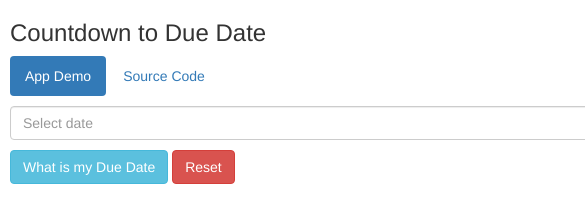
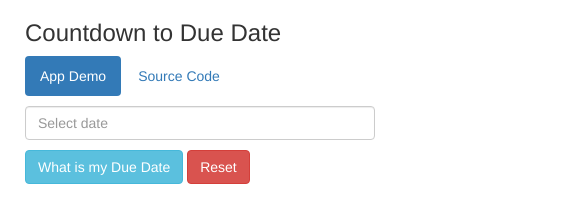
Before and after one commit to glennhoward/route212, a plain HTML site: page countdown/index.html in a window 390 px wide. Shown: the top 222 px of the page, 585 px wide, since content can reach past the window. Drawn offline with nearby package versions, Linux system fonts and the light colour scheme.

Commit message:
Making app responsive but adding fluid container and viewport meta tag.

```diff
--- a/countdown/css/simple.css
+++ b/countdown/css/simple.css
@@ -1,5 +1,4 @@
 body {
-  width: 900px;
   margin-left: 10px;
 }
 
--- a/countdown/index.html
+++ b/countdown/index.html
@@ -3,6 +3,7 @@
 <head>
   <meta content="text/html;charset=utf-8" http-equiv="Content-Type">
   <meta content="utf-8" http-equiv="encoding">
+  <meta name="viewport" content="width=device-width, initial-scale=1">
 
   <link rel="stylesheet" href="https://maxcdn.bootstrapcdn.com/bootstrap/3.3.1/css/bootstrap.min.css">
   <link rel="stylesheet" href="css/simple.css">
@@ -10,6 +11,7 @@
   <title>:: Countdown ::</title>
 </head>
 <body>
+  <div class="container-fluid">
     <h3>Countdown to Due Date</h3>
 
     <ul class="nav nav-pills">
@@ -36,6 +38,7 @@
       <h4>Gist Source for this app</h4>
       <script src="https://gist.github.com/glennhoward/3d8c6b0f7781d2288ce5.js"></script>
     </div>
+  </div>
 
   <script src="http://code.jquery.com/jquery-1.11.0.min.js"></script>
   <script src="http://code.jquery.com/ui/1.11.2/jquery-ui.js"></script>
```
Lines whose indentation alone changed are shown as unchanged.
